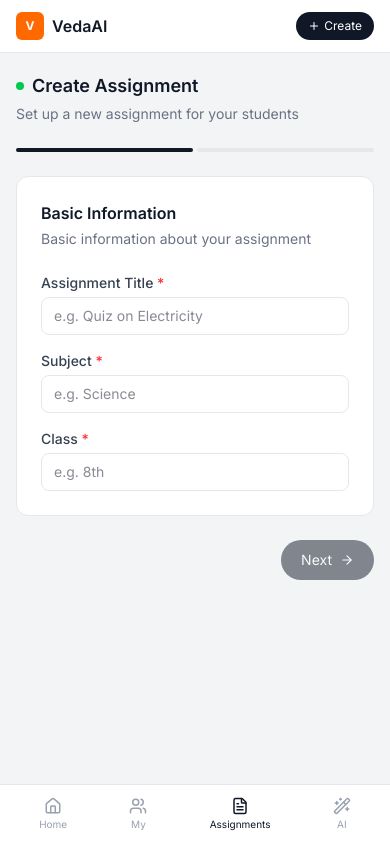
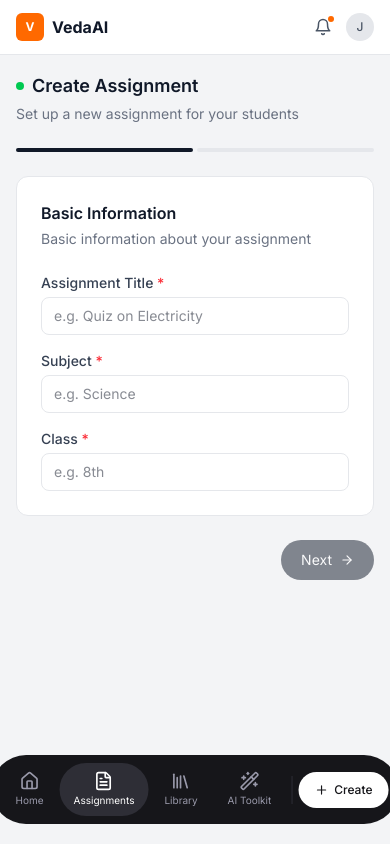
Before and after one commit to LalitWagh34/vedaai, a Next.js app in the folder apps/frontend/: page /assignments/create in a window 390 px wide. Built offline with nearby package versions, Linux system fonts and the light colour scheme; no server answers.

Commit message:
floating sidebar added in mobile view

```diff
--- a/apps/frontend/components/layout/MainLayout.tsx
+++ b/apps/frontend/components/layout/MainLayout.tsx
@@ -9,7 +9,7 @@ export default function MainLayout({
   return (
     <div className="flex min-h-screen bg-gray-100">
       <Sidebar />
-      <main className="md:ml-[200px] flex-1 min-h-screen pt-[56px] md:pt-0 pb-[60px] md:pb-0">
+      <main className="md:ml-[220px] flex-1 min-h-screen pt-[56px] md:pt-0 pb-24 md:pb-0">
         <Header />
         {children}
       </main>
--- a/apps/frontend/components/layout/Sidebar.tsx
+++ b/apps/frontend/components/layout/Sidebar.tsx
@@ -19,35 +19,40 @@ const navItems = [
   { label: "My Library", href: "/library", icon: Library },
 ];
 
+// Bottom nav shows these 4 tabs matching Figma exactly
+const mobileNavItems = [
+  { label: "Home", href: "/", icon: Home },
+  { label: "Assignments", href: "/assignments", icon: FileText },
+  { label: "Library", href: "/library", icon: Library },
+  { label: "AI Toolkit", href: "/toolkit", icon: Wand2 },
+];
+
 export default function Sidebar() {
   const pathname = usePathname();
 
   return (
     <>
       {/* Desktop Sidebar */}
-      <aside className="hidden md:flex w-[200px] min-h-screen bg-white border-r border-gray-200 flex-col fixed left-0 top-0">
-        {/* Logo */}
+      <aside className="hidden md:flex w-[220px] min-h-screen bg-white border-r border-gray-200 flex-col fixed left-0 top-0">
         <div className="p-4 border-b border-gray-100">
           <div className="flex items-center gap-2">
-            <div className="w-7 h-7 bg-orange-500 rounded-md flex items-center justify-center">
-              <span className="text-white text-xs font-bold">V</span>
+            <div className="w-8 h-8 bg-orange-500 rounded-lg flex items-center justify-center">
+              <span className="text-white text-sm font-bold">V</span>
             </div>
-            <span className="font-semibold text-gray-900">VedaAI</span>
+            <span className="font-bold text-gray-900 text-base">VedaAI</span>
           </div>
         </div>
 
-        {/* Create Assignment Button */}
         <div className="p-3">
           <Link
             href="/assignments/create"
-            className="flex items-center gap-2 bg-gray-900 text-white rounded-full px-3 py-2 text-sm w-full hover:bg-gray-700 transition-colors"
+            className="flex items-center gap-2 bg-gray-900 hover:bg-gray-700 text-white rounded-full px-4 py-2.5 text-sm w-full transition-colors font-medium"
           >
-            <Plus size={14} />
+            <Plus size={15} />
             Create Assignment
           </Link>
         </div>
 
-        {/* Nav Items */}
         <nav className="flex-1 px-2 py-2">
           {navItems.map((item) => {
             const Icon = item.icon;
@@ -58,20 +63,19 @@ export default function Sidebar() {
               <Link
                 key={item.href}
                 href={item.href}
-                className={`flex items-center gap-2 px-3 py-2 rounded-lg text-sm mb-1 transition-colors ${
+                className={`flex items-center gap-2.5 px-3 py-2.5 rounded-lg text-sm mb-1 transition-colors ${
                   isActive
                     ? "bg-gray-100 text-gray-900 font-medium"
                     : "text-gray-600 hover:bg-gray-50"
                 }`}
               >
-                <Icon size={15} />
+                <Icon size={16} />
                 {item.label}
               </Link>
             );
           })}
         </nav>
 
-        {/* Bottom */}
         <div className="p-3 border-t border-gray-100">
           <Link
             href="/settings"
@@ -81,12 +85,12 @@ export default function Sidebar() {
             Settings
           </Link>
           <div className="flex items-center gap-2 px-3 py-2 mt-1">
-            <div className="w-7 h-7 rounded-full bg-orange-100 flex items-center justify-center">
-              <span className="text-xs font-medium text-orange-600">D</span>
+            <div className="w-8 h-8 rounded-full bg-orange-100 flex items-center justify-center shrink-0">
+              <span className="text-sm font-medium text-orange-600">D</span>
             </div>
-            <div>
-              <p className="text-xs font-medium text-gray-900">Delhi Public School</p>
-              <p className="text-xs text-gray-500">Bokaro Steel City</p>
+            <div className="min-w-0">
+              <p className="text-xs font-medium text-gray-900 truncate">Delhi Public School</p>
+              <p className="text-xs text-gray-500 truncate">Bokaro Steel City</p>
             </div>
           </div>
         </div>
@@ -98,20 +102,26 @@ export default function Sidebar() {
           <div className="w-7 h-7 bg-orange-500 rounded-md flex items-center justify-center">
             <span className="text-white text-xs font-bold">V</span>
           </div>
-          <span className="font-semibold text-gray-900">VedaAI</span>
+          <span className="font-bold text-gray-900">VedaAI</span>
         </div>
-        <Link
-          href="/assignments/create"
-          className="flex items-center gap-1 bg-gray-900 text-white rounded-full px-3 py-1.5 text-xs"
-        >
-          <Plus size={12} />
-          Create
-        </Link>
+        <div className="flex items-center gap-2">
+          <button className="relative p-1.5 hover:bg-gray-100 rounded-lg">
+            <svg xmlns="http://www.w3.org/2000/svg" width="18" height="18" viewBox="0 0 24 24" fill="none" stroke="currentColor" strokeWidth="2" strokeLinecap="round" strokeLinejoin="round" className="text-gray-600">
+              <path d="M18 8A6 6 0 0 0 6 8c0 7-3 9-3 9h18s-3-2-3-9"/>
+              <path d="M13.73 21a2 2 0 0 1-3.46 0"/>
+            </svg>
+            <span className="absolute top-1 right-1 w-1.5 h-1.5 bg-orange-500 rounded-full" />
+          </button>
+          <div className="w-7 h-7 rounded-full bg-gray-200 flex items-center justify-center">
+            <span className="text-xs font-medium text-gray-600">J</span>
+          </div>
+        </div>
       </div>
 
-      {/* Mobile Bottom Nav */}
-      <div className="md:hidden fixed bottom-0 left-0 right-0 bg-white border-t border-gray-200 z-50 flex items-center justify-around px-2 py-2">
-        {navItems.slice(0, 4).map((item) => {
+      {/* Mobile Bottom Nav Bar with embedded + button */}
+
+<div className="md:hidden fixed bottom-5 left-1/2 -translate-x-1/2 z-40 flex items-center bg-[#16161a] rounded-full px-2.5 py-2 gap-0.5">
+  {mobileNavItems.map((item) => {
     const Icon = item.icon;
     const isActive =
       pathname === item.href ||
@@ -120,15 +130,27 @@ export default function Sidebar() {
       <Link
         key={item.href}
         href={item.href}
-              className={`flex flex-col items-center gap-0.5 px-3 py-1 rounded-lg ${
-                isActive ? "text-gray-900" : "text-gray-400"
+        className={`flex flex-col items-center gap-0.5 px-3.5 py-2 rounded-full transition-colors ${
+          isActive
+            ? "bg-[#2e2e36] text-white"
+            : "text-[#9999aa] hover:text-white"
         }`}
       >
-              <Icon size={18} />
-              <span className="text-[10px]">{item.label.split(" ")[0]}</span>
+        <Icon size={20} />
+        <span className="text-[10px] whitespace-nowrap">{item.label}</span>
       </Link>
     );
   })}
+
+  <div className="w-px h-7 bg-[#2e2e36] mx-1" />
+
+  <Link
+    href="/assignments/create"
+    className="flex items-center gap-1.5 bg-white text-[#16161a] rounded-full px-4 py-2.5 text-xs font-medium hover:bg-gray-100 transition-colors whitespace-nowrap"
+  >
+    <Plus size={14} />
+    Create
+  </Link>
 </div>
     </>
   );
```
Lines whose indentation alone changed are shown as unchanged.
